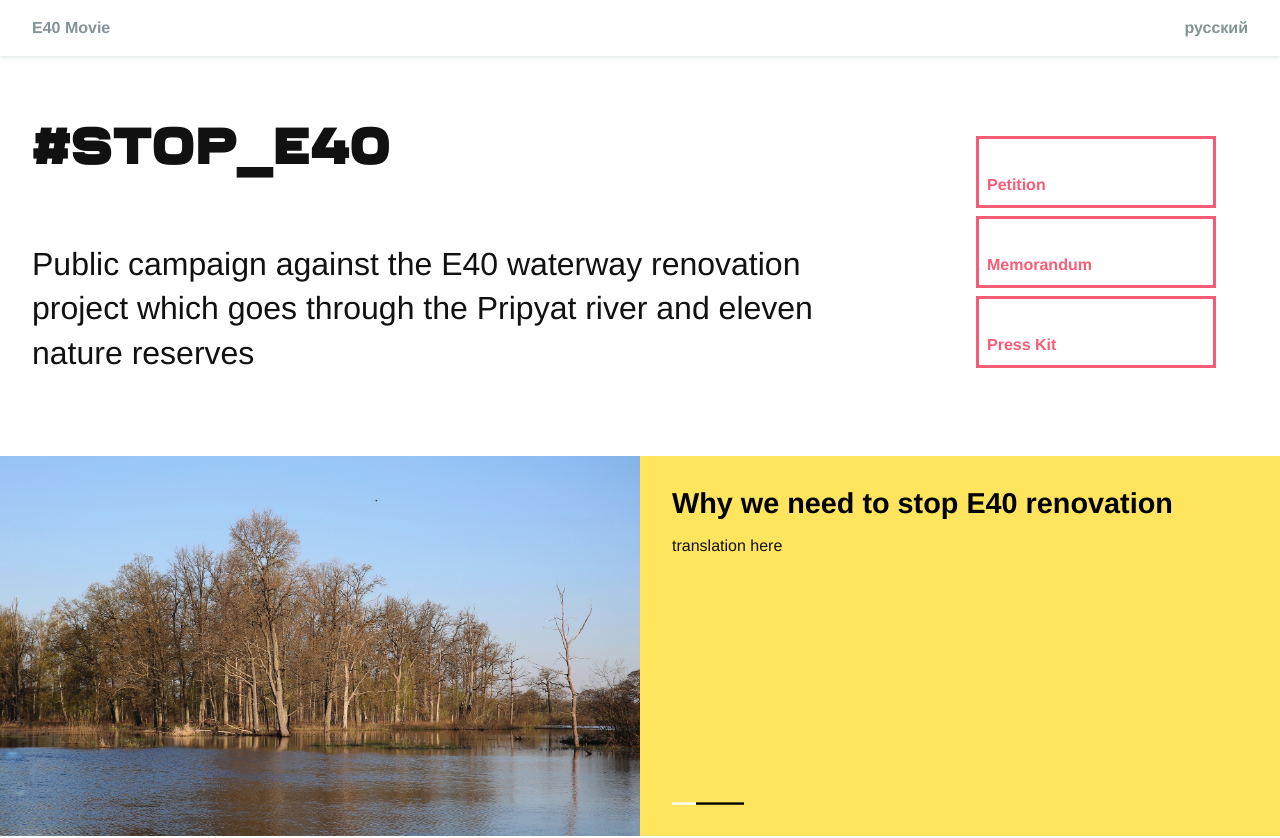
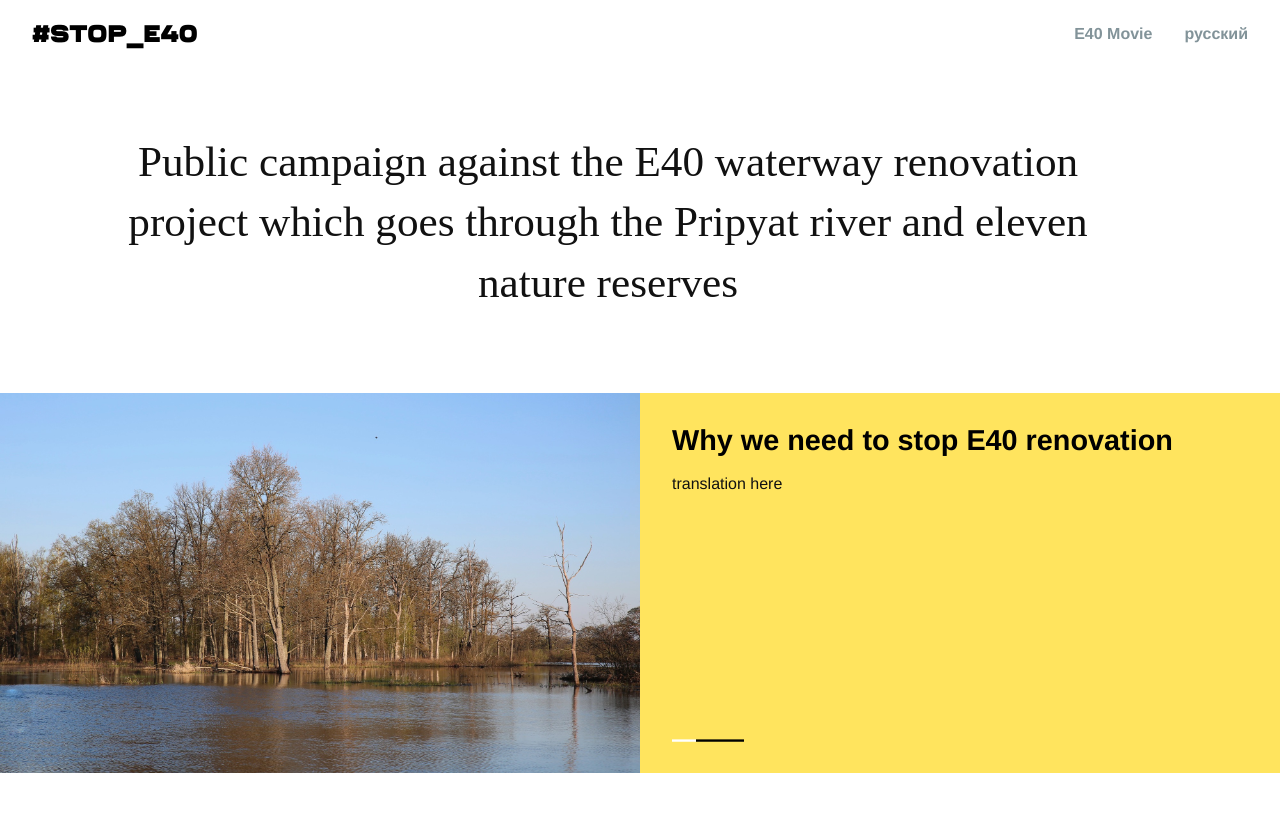
Before and after one commit to iharsuvorau/stop-e40, a Vue app: page /#/ in a window 1280 px wide. Shown: the top 838 px of the page. Built offline with nearby package versions, Linux system fonts and the light colour scheme.

Commit message:
topnav, herounit redesigned to match the style

```diff
--- a/src/components/HeroUnit.vue
+++ b/src/components/HeroUnit.vue
@@ -1,11 +1,11 @@
 <template>
   <section class="hero-unit p3 py4 flex flex-wrap justify-center col-12">
-    <div class="lg-col-9 md-col-9 col-12 pr4 flex flex-column justify-between">
-      <h1 class="m0 mb4 col-12 font-ferry">{{ content.title }}</h1>
-      <p class="tagline h1 m0 pb2" v-html="content.tagline"></p>
+    <div class="center pr4 flex flex-column justify-between">
+      <!-- <h1 class="m0 mb4 col-12 font-ferry">{{ content.title }}</h1> -->
+      <p class="tagline h1 m0 pb2 px4" v-html="content.tagline"></p>
     </div>
 
-    <action-nav :isWhite="false" class="lg-col-3 md-col-3 col-12 py2"></action-nav>
+    <!-- <action-nav :isWhite="false" class="lg-col-3 md-col-3 col-12 py2"></action-nav> -->
   </section>
 </template>
 
@@ -56,5 +56,7 @@ h1 {
 
 .tagline {
   max-width: 40em;
+  font-size: 2.7em;
+  font-family: 'Agipo';
 }
 </style>
--- a/src/components/Home.vue
+++ b/src/components/Home.vue
@@ -1,7 +1,7 @@
 <template>
   <div class="home flex flex-column full-width">
     <header class="">
-      <top-nav :isWhite="false" :lang="$route.params.lang || defaultLang"></top-nav>
+      <top-nav :hasLogo="true" :isWhite="false" :lang="$route.params.lang || defaultLang"></top-nav>
       <hero-unit :lang="$route.params.lang || defaultLang"></hero-unit>
     </header>
     <section class="mb4">
--- a/src/components/Timeline.vue
+++ b/src/components/Timeline.vue
@@ -77,7 +77,7 @@ export default {
 article {
   transition: all 0.2s ease-in;
   height: 100%;
-  border-top: 1px black dotted;
+  border-top: 1px lighten($dark-grey, 35%) solid;
 
   &:hover, &:focus {
     // background-color: $light-grey;
--- a/src/components/TopNav.vue
+++ b/src/components/TopNav.vue
@@ -1,18 +1,18 @@
 <template>
-  <nav class="px3 py2 bold shadow-bottom" :class="{white: isWhite}">
+  <nav class="px3 py2" :class="{white: isWhite}">
     <div class="flex flex-wrap justify-between">
       <ul class="list-reset m0 sm-hide xs-hide flex flex-wrap items-center">
         <li class="h3 inline-block mr3" v-if="hasLogo">
           <router-link class="logo font-ferry black" :to="{name: 'HomeLang', params: {lang: lang}}">#STOP_E40</router-link>
         </li>
+      </ul>
+      <span class="lg-hide md-hide"><a href="#" @click.prevent="showSideNav($event)">{{ content.menuText }}</a></span>
+
+      <ul class="list-reset m0 flex flex-wrap items-center bold">
         <li class="inline-block mr3"><a id="movieRef" href="" title="Stop E40" @click="showMovie($event)">{{ content.movieText }}</a></li>
         <li class="inline-block mr3" v-for="item in pages" :key="item.id">
           <router-link :to="{name: 'Page', params: {lang: lang, slug: item.slug}}">{{ item.title }}</router-link>
         </li>
-      </ul>
-      <span class="lg-hide md-hide"><a href="#" @click.prevent="showSideNav($event)">{{ content.menuText }}</a></span>
-
-      <ul class="list-reset m0 flex flex-wrap items-center">
         <li class="inline-block" v-for="(item, index) in content.langs" :key="index">
           <router-link v-show="lang !== item.slug" :to="{path: getCurrentPathWithLang(item.slug)}">{{ item.title }}</router-link>
         </li>
@@ -157,7 +157,7 @@ a {
 }
 
 .logo {
-  font-size: .95em;
+  font-size: 1.2em;
 }
 
 #sidenav {
```
